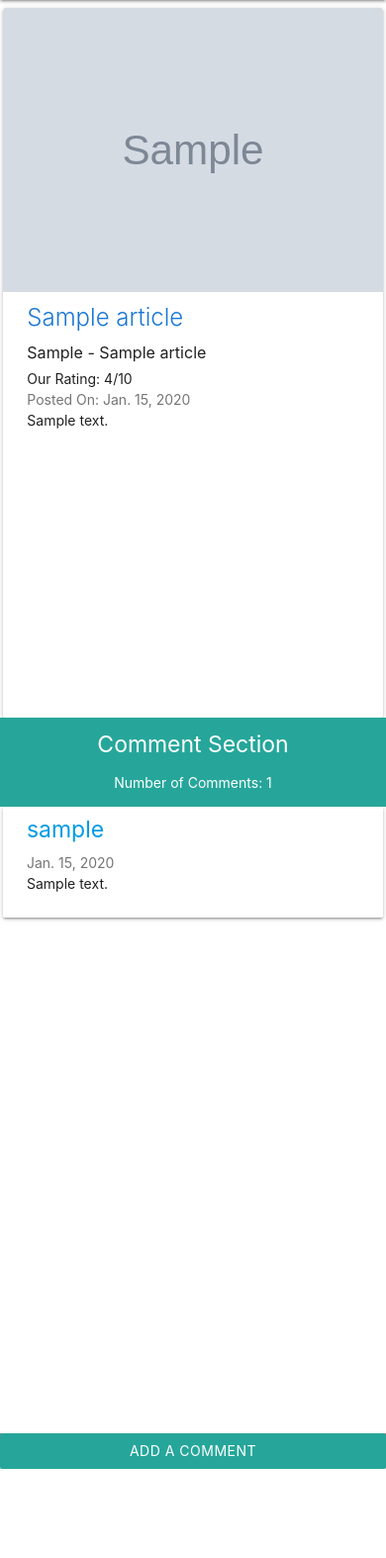
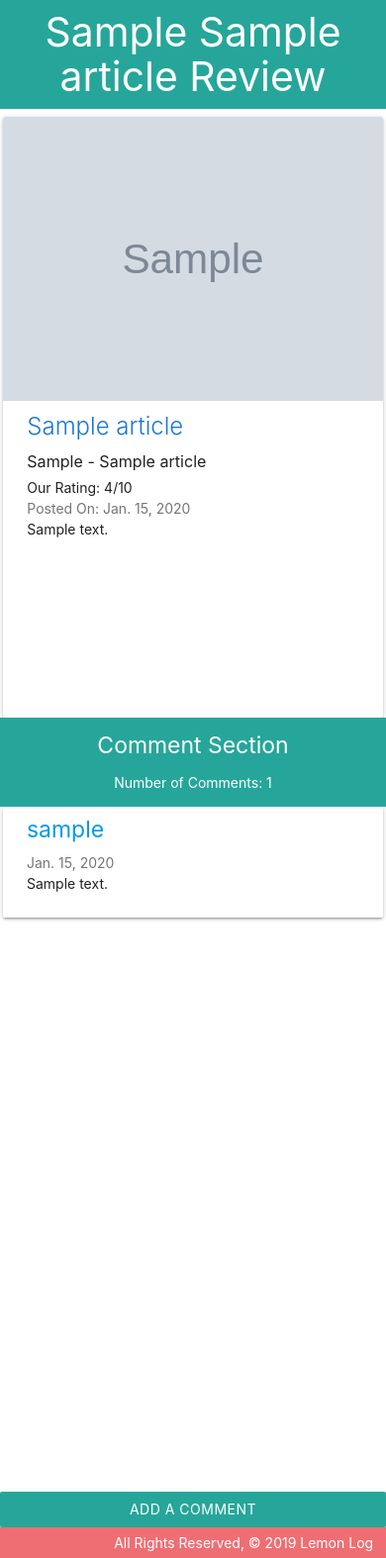
Before and after one commit to rauldtrejo/lemonLog-BDD-SEI0119, a Django app: page /reviews/#/ in a window 390 px wide. Shown: the part 56-1630 px from the top of the page at 99% size. Before the commit the page ends 1540 px from the top, so only its background shows below. Run offline with Django 3.2, Linux system fonts and the light colour scheme; a user stored in the database is signed in; tables that the repository leaves empty hold one stand-in row (values such as "Sample post"); grey boxes marked "Sample" are stand-in pictures; some libraries are stand-ins or nearby versions.

Commit message:
continued to style and make page responsive

```diff
--- a/main_app/templates/article/review-expanded.html
+++ b/main_app/templates/article/review-expanded.html
@@ -1,11 +1,15 @@
 {% extends 'base.html' %}
 {% block content %}
+<div class="container username-container full-width">
+<div class="col  s12 m6 l8 teal lighten-1 full-width">
+    <h3 class="center-align white-text user-profile">{{review.brand}} {{review.product_name}} Review</h3>
+  </div>
 <div class="article-container">
-<div style="height: 75vh" class="row">
+<div class="row">
   <div class="col m8">
     <div class="row">
       <div class="col s12 m12">
-        <div style="width: 100%; height: 85vh; overflow-y: scroll" class="card">
+        <div class="card article-card">
           <div class="card-image">
             <img
               class="center-align"
@@ -35,8 +39,9 @@
       Number of Comments: {{number_of_comments}}
     </p>
   </div>
-  <div style="overflow-y: scroll; height: 75vh" class="col m4 s12 full-width comment-section">
+  <div class="col m4 s12 full-width comment-section">
     <div class="col s12 m12">
+    {% if comment %}
       {% for comment in comment %}
       <div class="card horizontal">
         <div class="card-stacked">
@@ -50,6 +55,9 @@
         </div>
       </div>
       {% endfor %}
+      {% else %}
+      <p class='center-align'>Looks like there's no comments, be the first to write one!</p>
+      {% endif %}
     </div>
   </div>
   <div class="full-width">
--- a/main_app/templates/base.html
+++ b/main_app/templates/base.html
@@ -13,7 +13,6 @@
       <!--Import materialize.css-->
        <link href="https://fonts.googleapis.com/icon?family=Material+Icons" rel="stylesheet">
        <link rel="stylesheet" href="https://cdnjs.cloudflare.com/ajax/libs/materialize/1.0.0/css/materialize.min.css">
-      <link type="text/css" rel="stylesheet" href="css/materialize.min.css"  media="screen,projection"/>
       <link rel="stylesheet"  type="text/css" href=" {% static 'css/style.css' %}">
       {% comment %} materialize JS {% endcomment %}
       <script src="https://cdnjs.cloudflare.com/ajax/libs/materialize/1.0.0/js/materialize.min.js"></script>
--- a/main_app/templates/home.html
+++ b/main_app/templates/home.html
@@ -15,8 +15,9 @@
         <img  src=" {{ review.image_url}}">
       </div>
       <div class="card-content">
-        <span class="card-title">{{ review.product_name}} <span style="font-size: 14px;" class="right grey-text text-darken-1"> Author: {{ review.user.first_name }} {{ review.user.last_name }}
+        <span class="card-title">{{ review.product_name}} <span style="font-size: 14px;" class="right grey-text text-darken-1 hide-on-med-and-down"> Author: {{ review.user.first_name }} {{ review.user.last_name }}
         </span></span>
+        <p class='grey-text text-darken-1 hide-on-large-only'>Author: {{ review.user.first_name }} {{ review.user.last_name }}</p>
         <p>{{ review.content|truncatechars_html:1000}}</p>
         <p class="grey-text text-darken-1">Posted {{ review.creation_date|date_difference }} day(s) ago.</p>
       </div>
```
Also changed, not shown: main_app/templates/profile/profile.html (+44 -30 lines), main_app/templates/profile/public.html (+3 -7 lines).
